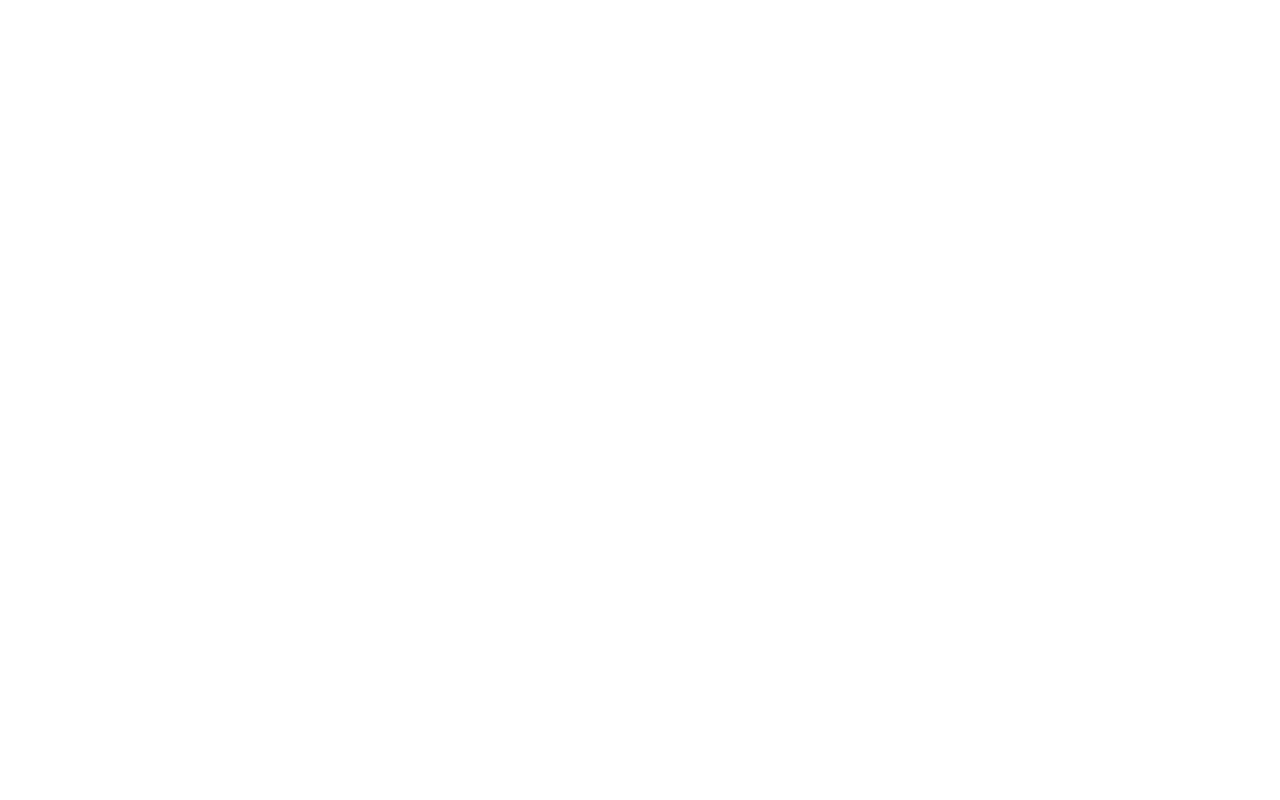
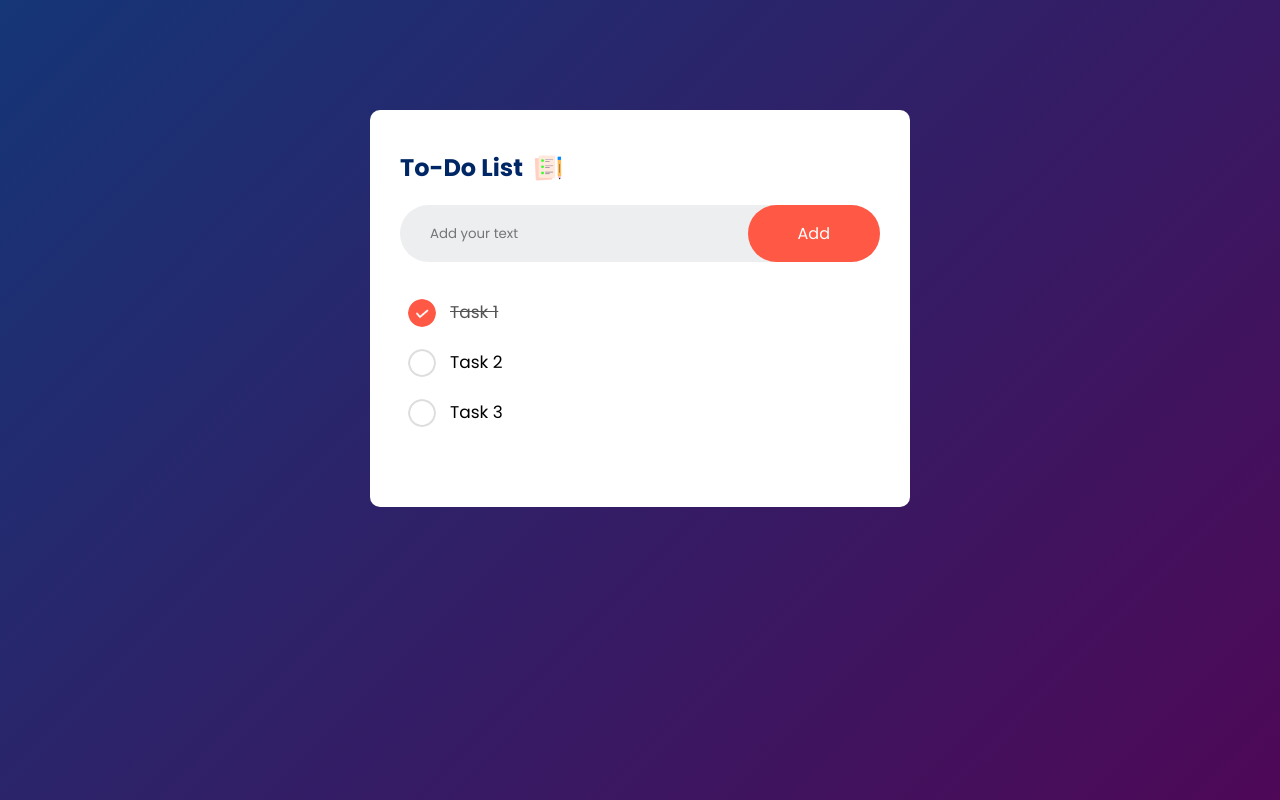
Before and after one commit to Teewai57/JS-Todo, a plain HTML site: page index.html in a window 1280 px wide. Drawn offline with Linux system fonts and the light colour scheme.

Commit message:
created html and css structure of app

```diff
--- a/index.html
+++ b/index.html
@@ -1,12 +1,33 @@
 <!DOCTYPE html>
 <html lang="en">
+
 <head>
     <meta charset="UTF-8">
     <meta name="viewport" content="width=device-width, initial-scale=1.0">
     <title>JavaScript TodoList</title>
     <link rel="stylesheet" href="style.css">
+    <link rel="preconnect" href="https://fonts.googleapis.com">
+    <link rel="preconnect" href="https://fonts.gstatic.com" crossorigin>
+    <link
+        href="https://fonts.googleapis.com/css2?family=Poppins:ital,wght@0,100;0,200;0,300;0,400;0,500;0,600;0,700;0,800;0,900;1,100;1,200;1,300;1,400;1,500;1,600;1,700;1,800;1,900&display=swap"
+        rel="stylesheet">
 </head>
+
 <body>
+    <div class="container">
+        <div class="todo-app">
+            <h2>To-Do List <img src="images/icon.png"></h2>
+            <div class="row">
+                <input type="text" placeholder="Add your text" id="input-box">
+                <button>Add</button>
+            </div>
+            <ul id="list-container">
+                <li class="checked">Task 1</li>
+                <li>Task 2</li>
+                <li>Task 3</li>
+            </ul>
+        </div>
+    </div>
+</body>
 
-</body>
 </html>
--- a/style.css
+++ b/style.css
@@ -1,6 +1,94 @@
 *{
     margin:0;
     padding:0;
-    font-family: 'Times New Roman', Times, serif;
+    font-family: "Poppins", sans-serif;
     box-sizing: border-box;
 }
+
+.container{
+    width: 100%;
+    min-height: 100vh;
+    background: linear-gradient(135deg, #153677, #4e0857);
+    padding: 10px;
+}
+
+.todo-app{
+    width: 100%;
+    max-width: 540px;
+    background: #fff;
+    margin: 100px auto 20px;
+    padding: 40px 30px 70px;
+    border-radius: 10px;
+}
+
+.todo-app h2{
+    color: #002765;
+    display: flex;
+    align-items: center;
+    margin-bottom: 20px;
+}
+
+.todo-app h2 img{
+    width: 30px;
+    margin-left: 10px;
+}
+
+.row{
+    display: flex;
+    align-items: center;
+    justify-content: space-between;
+    background: #edeef0;
+    border-radius: 30px;
+    padding-left: 20px;
+    margin-bottom: 25px;
+}
+
+input{
+    flex: 1;
+    border: none;
+    outline: none;
+    background: transparent;
+    padding: 10px;
+}
+
+button{
+    border: none;
+    outline: none;
+    padding: 16px 50px;
+    background: #ff5945;
+    color: #fff;
+    font-size: 16px;
+    cursor: pointer;
+    border-radius: 40px;
+}
+
+ul li{
+    list-style: none;
+    font-size: 17px;
+    padding: 12px 8px 12px 50px;
+    user-select: none;
+    cursor: pointer;
+    position: relative;
+}
+
+ul li::before{
+    content: "";
+    position: absolute;
+    height: 28px;
+    width: 28px;
+    border-radius: 50%;
+    background-image: url(images/unchecked.png);
+    background-size: cover;
+    background-position: center;
+    top: 12px;
+    left: 8px;
+}
+
+ul li.checked{
+    color:#555;
+    text-decoration: line-through;
+}
+
+ul li.checked::before{
+    background-image: url(images/checked.png);
+}
```
